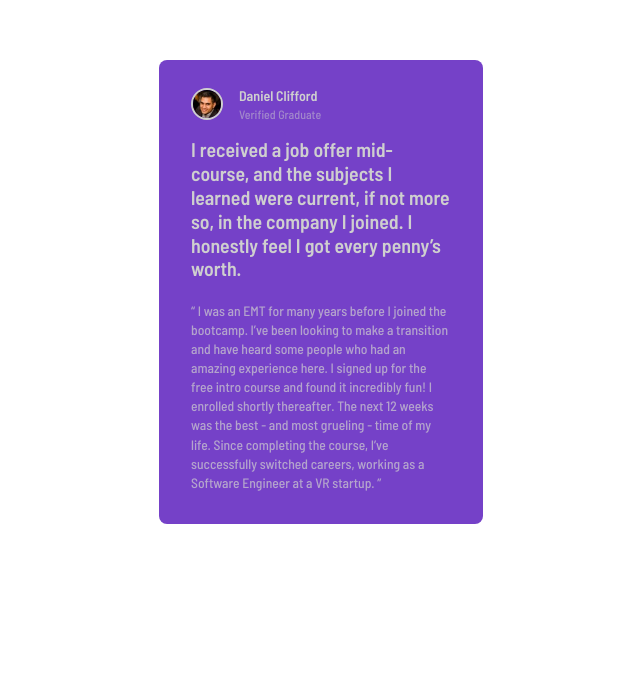
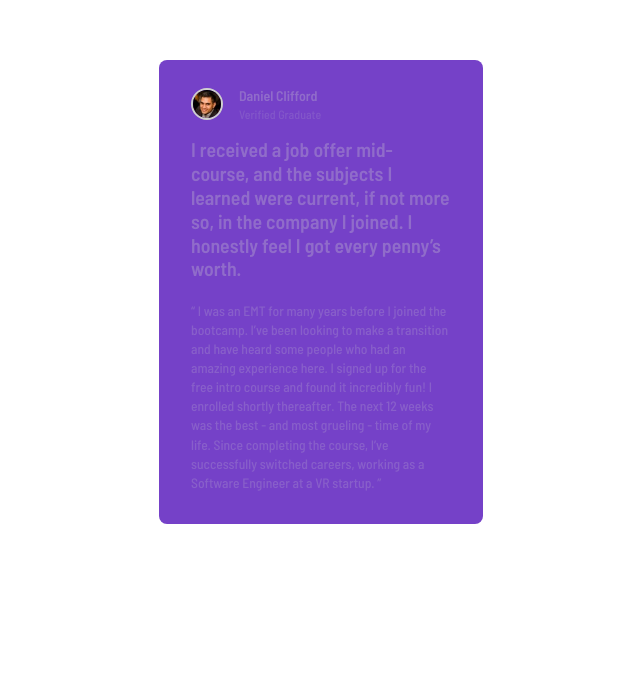
Before and after one commit to StephenYu2018/testimonials-grid-section-main, a React (Vite) app: page / in a window 1280 px wide. Shown: the part 108-800 px from the top of the page, without its empty margins (319-959 px from the left). Built offline with nearby package versions, Linux system fonts and the light colour scheme.

Commit message:
fix purple card picture border to be more transparent

```diff
--- a/src/App.jsx
+++ b/src/App.jsx
@@ -39,7 +39,7 @@ function cards() {
       style: {
         gridArea: 'row-span-1 col-span-1',
         backgroundColor: 'bg-moderate-violet',
-        textColor: 'text-light-gray',
+        textColor: 'text-light-gray/30',
         pictureBorderColor: 'border-light-gray'
       }
     }
```
